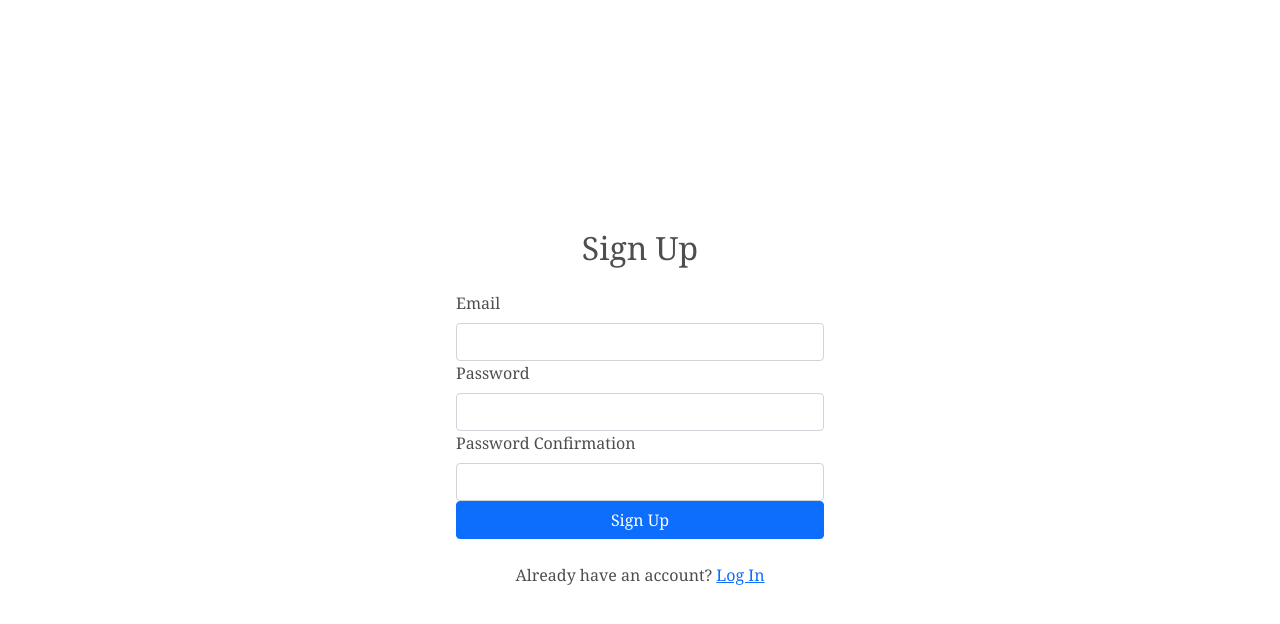
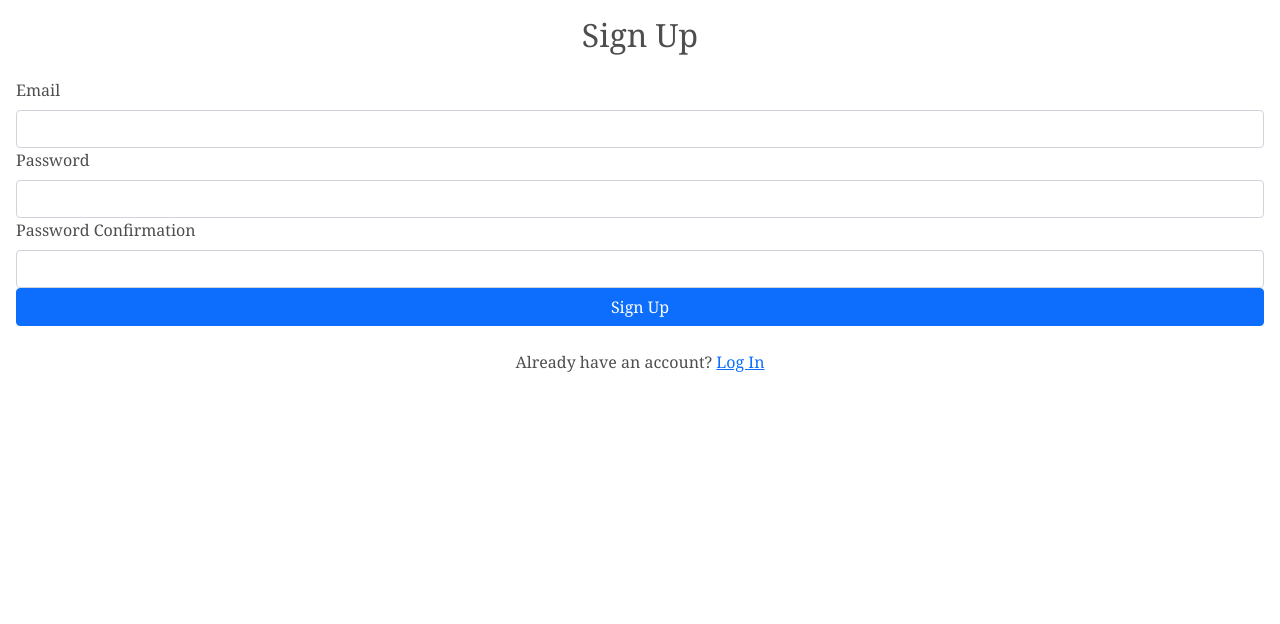
Before and after one commit to g-priime/smbd, a React (Create React App) app: page /signup in a window 1280 px wide. Shown: the top 624 px of the page. Built offline with nearby package versions, Linux system fonts and the light colour scheme; no server answers.

Commit message:
Update App.js

```diff
--- a/src/components/App.js
+++ b/src/components/App.js
@@ -12,11 +12,8 @@ import ImageGallery from "./ImageGallery";
 
 function App() {
   return (
-    <Container
-      className="d-flex align-items-center justify-content-center"
-      style={{ minHeight: "100vh" }}
-    >
-      <div className="w-100" style={{ maxWidth: "400px" }}>
+
+      <div >
         <Router>
           <AuthProvider>
             <Switch>
@@ -30,7 +27,7 @@ function App() {
           </AuthProvider>
         </Router>
       </div>
-    </Container>
+
   );
 }
 
```
